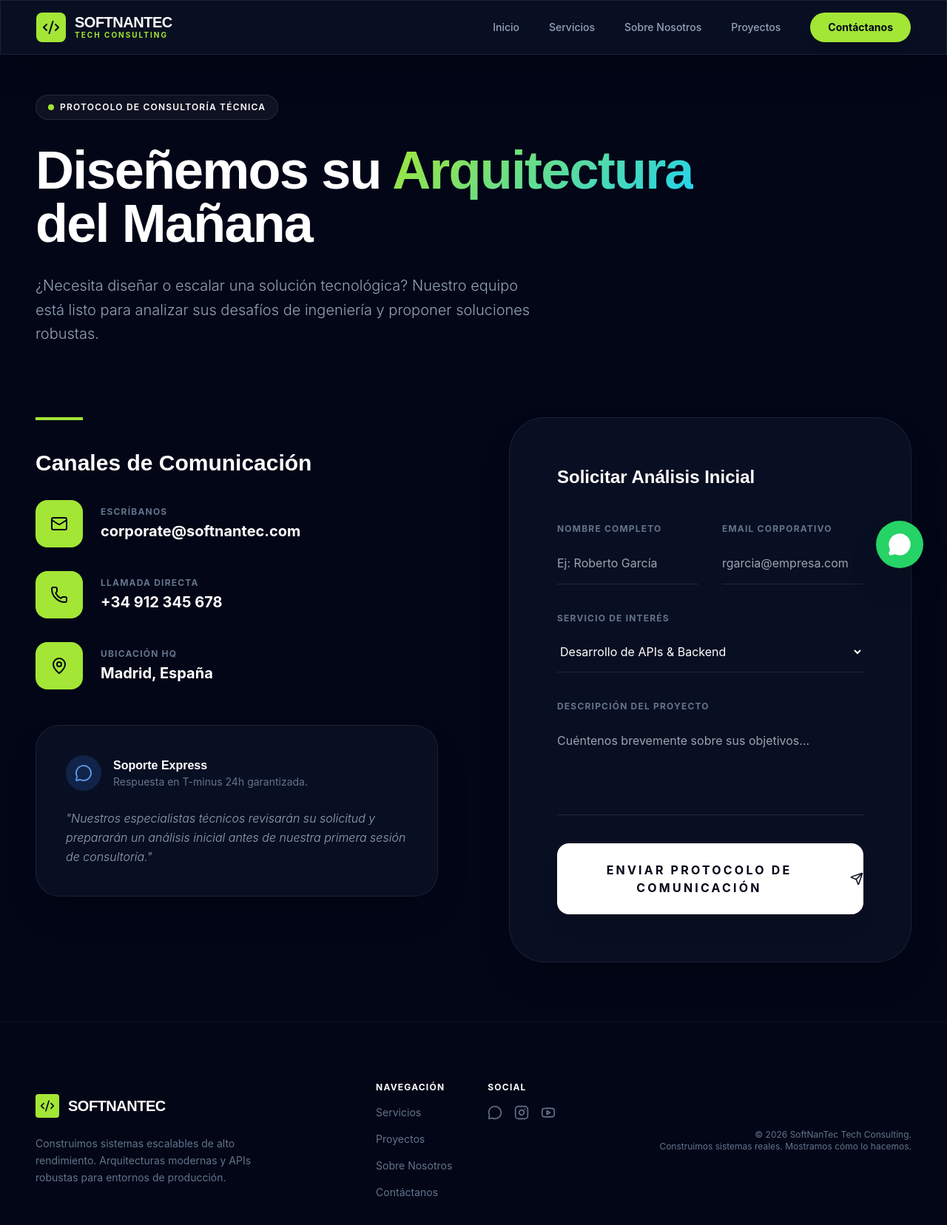
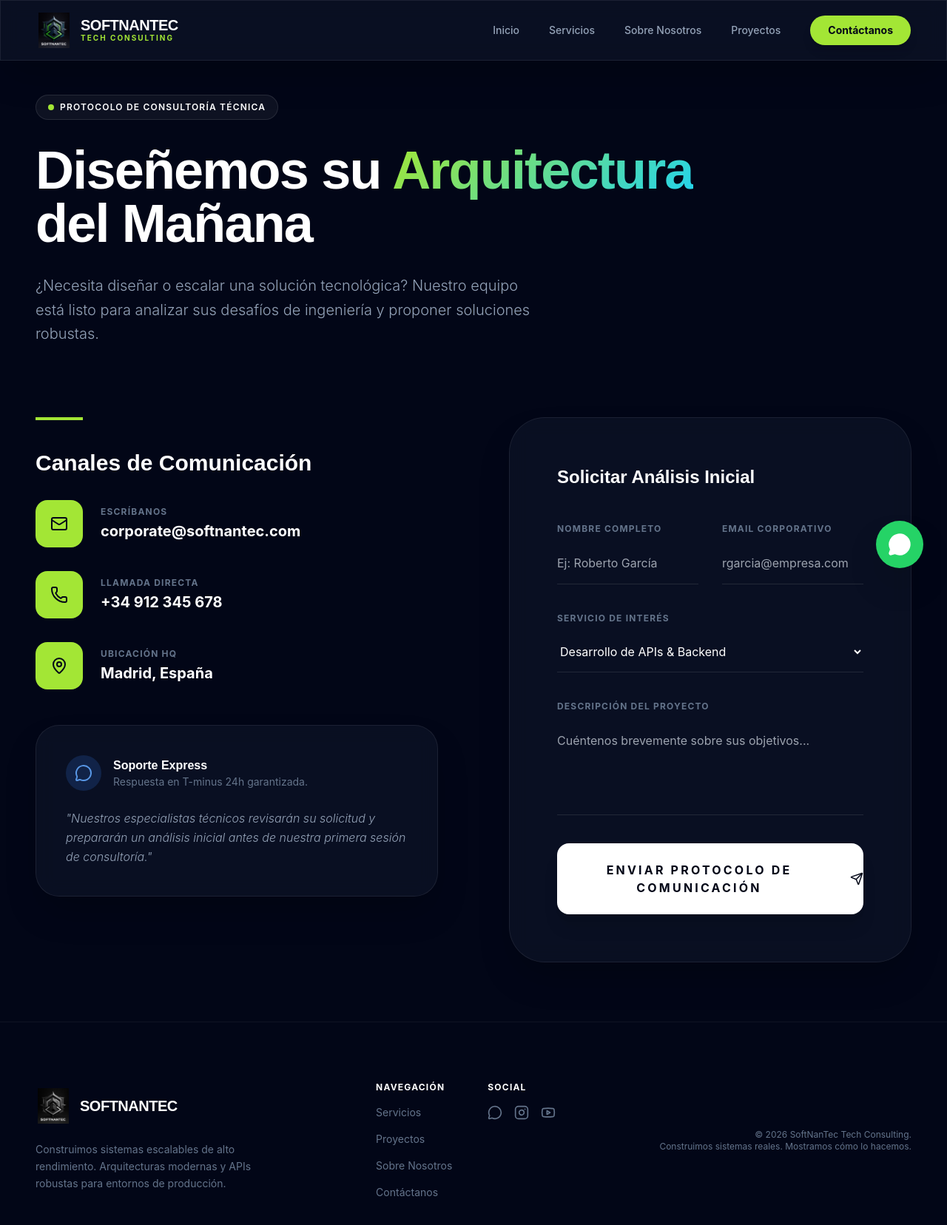
Before and after one commit to Snando24/SoftNanTec, a React (Create React App) app: page /contacto in a window 1280 px wide. Shown: the top 1656 px of the page at 74% size. Built offline with nearby package versions, Linux system fonts and the light colour scheme; the HTML template or start-up script is replaced by a standard one.

Commit message:
feat: modify icon and logo

```diff
--- a/public/index.html
+++ b/public/index.html
@@ -2,7 +2,7 @@
 <html lang="es">
   <head>
     <meta charset="utf-8" />
-    <link rel="icon" href="%PUBLIC_URL%/favicon.ico" />
+    <link rel="icon" href="/Logo_Madre.png" />
     <meta name="viewport" content="width=device-width, initial-scale=1" />
     <meta name="theme-color" content="#020617" />
 
--- a/src/layout/Footer.js
+++ b/src/layout/Footer.js
@@ -11,8 +11,12 @@ const Footer = () => {
         <div className="flex flex-col md:flex-row justify-between items-start md:items-center gap-12">
           <div>
             <Link to="/" className="flex items-center space-x-3 mb-6">
-              <div className="w-8 h-8 bg-brand-green rounded flex items-center justify-center">
-                <Code2 className="text-brand-950 w-5 h-5" />
+              <div className="w-12 h-12 flex items-center justify-center">
+                <img
+                  src="/Logo_Madre.png"
+                  alt="SoftNanTec Logo"
+                  className="w-full h-full object-contain grayscale hover:grayscale-0 transition-all duration-300"
+                />
               </div>
               <span className="text-xl font-extrabold tracking-tight text-white font-display uppercase leading-none">SOFTNANTEC</span>
             </Link>
@@ -33,8 +37,8 @@ const Footer = () => {
               <span className="text-xs font-bold uppercase tracking-widest text-white">Social</span>
               <div className="flex gap-4">
                 <a href={whatsappUrl} target="_blank" rel="noopener noreferrer" className="text-slate-500 hover:text-brand-green transition-all" title="WhatsApp"><MessageCircle size={20} /></a>
-                <a href="#" className="text-slate-500 hover:text-brand-green transition-all" title="Instagram"><Instagram size={20} /></a>
-                <a href="#" className="text-slate-500 hover:text-brand-green transition-all" title="YouTube"><Youtube size={20} /></a>
+                <a href="https://instagram.com/softnantec" target="_blank" rel="noopener noreferrer" className="text-slate-500 hover:text-brand-green transition-all" title="Instagram"><Instagram size={20} /></a>
+                <a href="https://youtube.com/@softnantec" target="_blank" rel="noopener noreferrer" className="text-slate-500 hover:text-brand-green transition-all" title="YouTube"><Youtube size={20} /></a>
               </div>
             </div>
           </div>
--- a/src/layout/Navbar.js
+++ b/src/layout/Navbar.js
@@ -21,8 +21,12 @@ const Navbar = () => {
     <nav className={`fixed w-full z-50 transition-all duration-500 ${scrolled || location.pathname !== '/' ? 'glass py-4 shadow-2xl' : 'bg-transparent py-6'}`}>
       <div className="container mx-auto px-6 lg:px-12 flex justify-between items-center">
         <Link to="/" className="flex items-center space-x-3 cursor-pointer group">
-          <div className="w-10 h-10 bg-brand-green rounded-lg flex items-center justify-center transition-transform group-hover:rotate-12">
-            <Code2 className="text-brand-950 w-6 h-6" />
+          <div className="w-12 h-12 flex items-center justify-center transition-transform group-hover:scale-110">
+            <img
+              src="/Logo_Madre.png"
+              alt="SoftNanTec Logo"
+              className="w-full h-full object-contain"
+            />
           </div>
           <div className="flex flex-col">
             <span className="text-xl font-extrabold tracking-tight text-white font-display uppercase leading-none">SOFTNANTEC</span>
```
Also changed, not shown: public/Logo_Madre.png (added), 1 other file (tests, documents, lock files or other folders).
